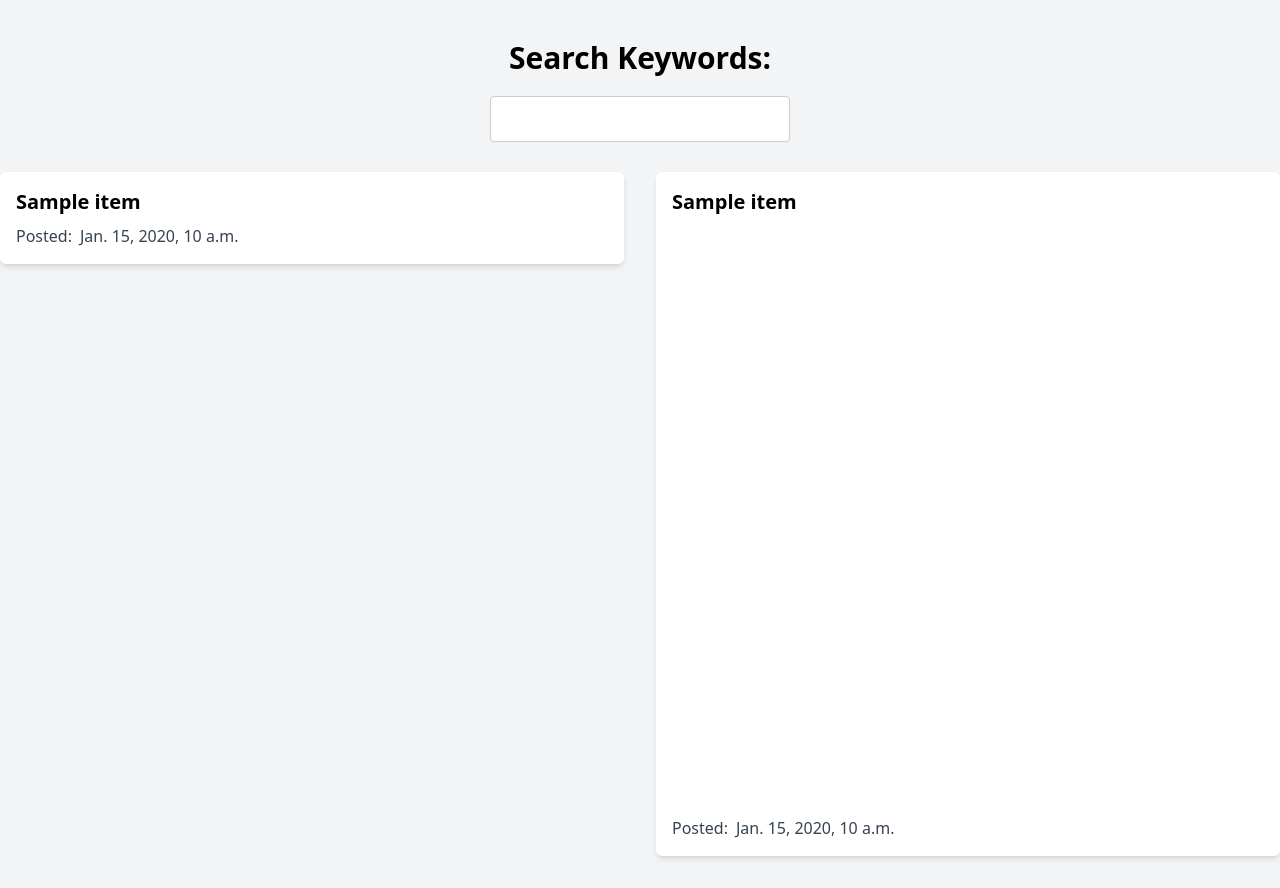
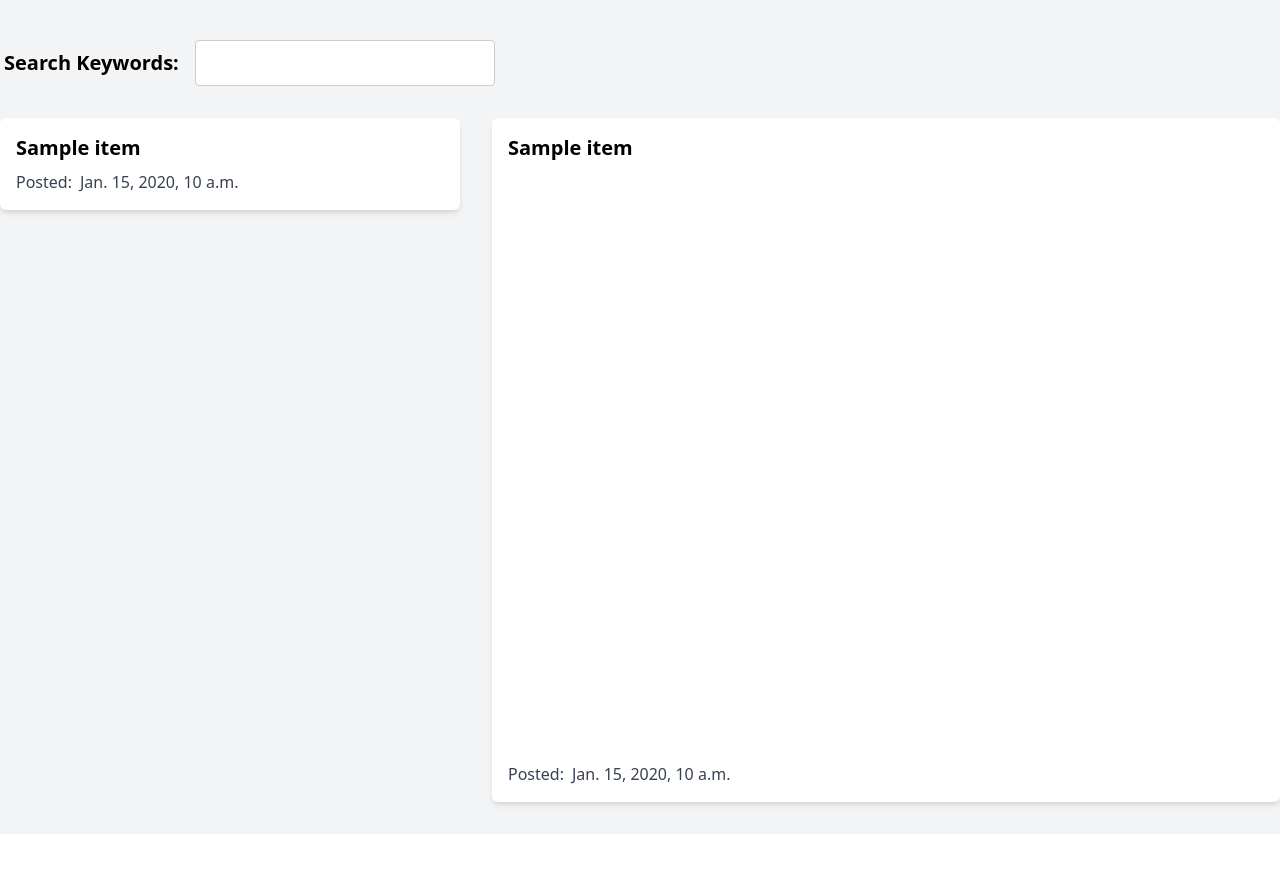
Before and after one commit to wanrimanullang/scrapper-app, a Django app: template scrapper_crypto/templates/reddit_results.html in a window 1280 px wide. After the commit the page ends 811 px from the top, so only its background shows below. Run offline with Django 4.2, Linux system fonts and the light colour scheme; the template is opened without the code that fills it: most values are stand-ins (such as "Sample title", 1, 10 or a date in 2020); some libraries are stand-ins or nearby versions.

Commit message:
Updated reddit serach

```diff
--- a/scrapper_crypto/templates/reddit_results.html
+++ b/scrapper_crypto/templates/reddit_results.html
@@ -5,17 +5,9 @@
     <meta name="viewport" content="width=device-width, initial-scale=1.0">
     <title>Reddit Results</title>
     <style>
-        form {
-            display: flex;
-            flex-direction: column;
-            align-items: center;
-            margin-bottom: 20px;
-        }
-
         label {
             font-size: 1.5rem;
             font-weight: bold;
-            margin-bottom: 10px;
         }
 
         input[type="text"] {
@@ -24,7 +16,6 @@
             border: 1px solid #ccc;
             border-radius: 4px;
             width: 300px;
-            margin-bottom: 10px;
         }
 
         button {
@@ -61,16 +52,16 @@
 </head>
 <body class="bg-gray-100 font-sans">
     <div class="container mx-auto mt-10">
-        <form method="get" action="{% url 'search_results_reddit' %}">
+        <form method="get" action="{% url 'search_results_reddit' %}" class="w-full flex gap-4 items-center ml-1 mb-8">
             {% csrf_token %}
-            <label for="search_keywords" class="text-3xl font-bold mb-5">Search Keywords:</label>
+            <label for="search_keywords" class="text-xl font-bold">Search Keywords:</label>
             <input type="text" id="search_keywords" name="search_keywords" required>
             <!-- <button type="submit">Search</button> -->
         </form>
         <div>
             <div class="mb-8">
                 <div class="grid grid-cols-8 mb-4 gap-8">
-                    <div class="md:col-span-4 lg:col-span-4 col-span-8">
+                    <div class="lg:col-span-3 col-span-8">
                         {% for item in reddit_results %}
                             <div class="bg-white p-4 rounded-md shadow-md w-full cursor-pointer reddit-topic mb-4" data-reddit-id="{{item.Id}}">
                                 <p class="text-xl font-bold mb-2" rel="noopener noreferrer">{{ item.Title }}</p>
@@ -81,7 +72,7 @@
                             </div>
                         {% endfor %}
                     </div>
-                    <div class="md:col-span-4 lg:col-span-4 col-span-8">
+                    <div class="lg:col-span-5 col-span-8">
                         <div class="w-full sticky top-0 h-min">
                             <!-- <p class="text-center text-3xl mb-3 font-semibold"> Selected Reddit </p> -->
                             {% for item in reddit_results %}
```
Also changed, not shown: scrapper_crypto/templates/youtube_results.html (+2 -11 lines), scrapper_crypto/views.py (+8 -8 lines).
